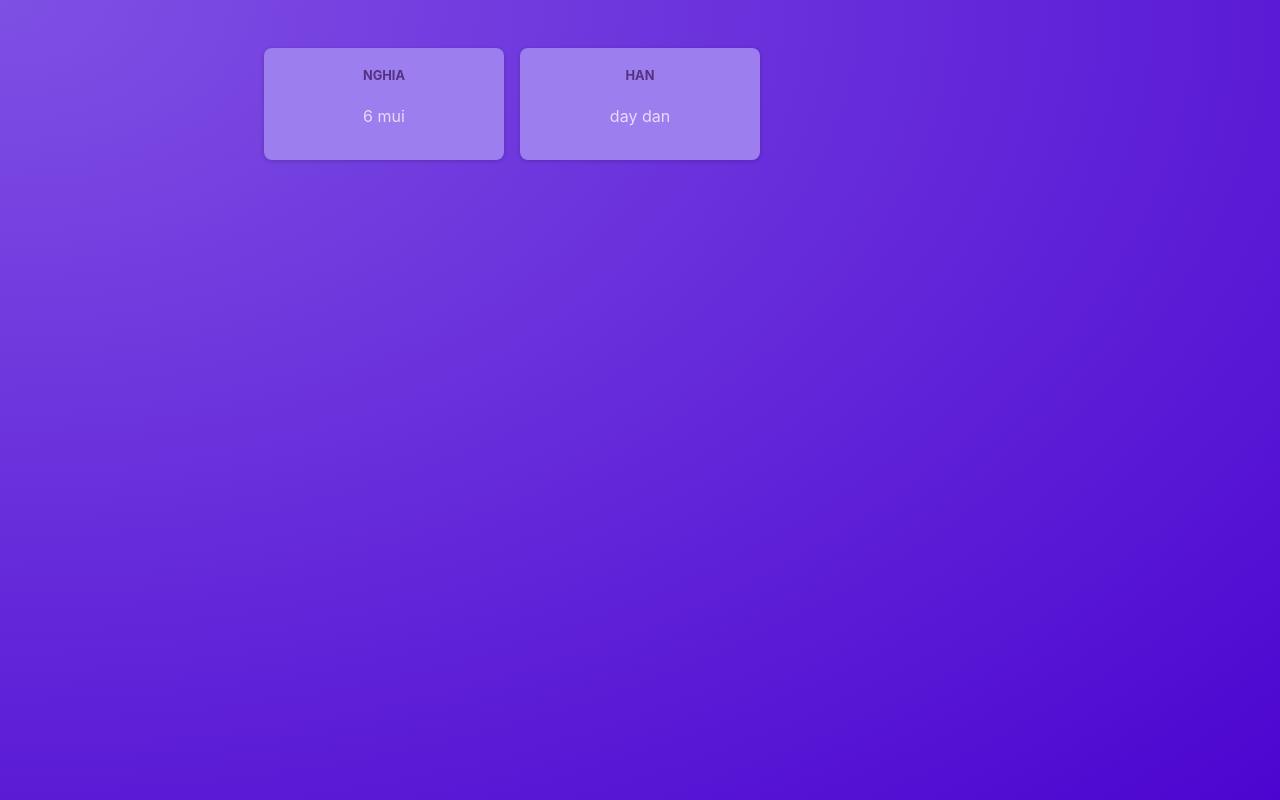
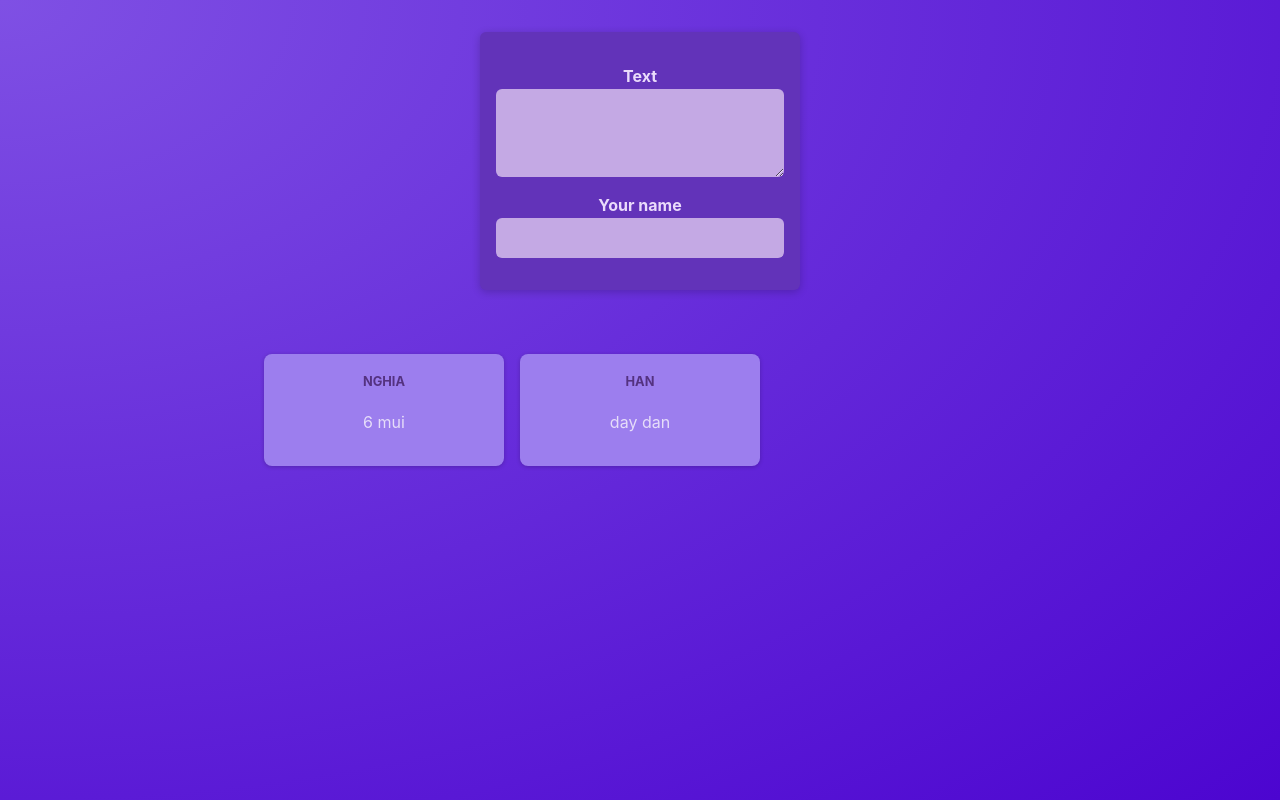
Before and after one commit to TrongNghia-17/react-crash-course, a React (Vite) app: page / in a window 1280 px wide. Built offline with nearby package versions, Linux system fonts and the light colour scheme.

Commit message:
video 24

```diff
--- /dev/null
+++ b/src/components/NewPost.jsx
@@ -0,0 +1,18 @@
+import classes from './NewPost.module.css';
+
+function NewPost() {
+  return (
+    <form className={classes.form}>
+      <p>
+        <label htmlFor="body">Text</label>
+        <textarea id="body" required rows={3} />
+      </p>
+      <p>
+        <label htmlFor="name">Your name</label>
+        <input type="text" id="name" required />
+      </p>
+    </form>
+  );
+}
+
+export default NewPost;
--- /dev/null
+++ b/src/components/NewPost.module.css
@@ -0,0 +1,55 @@
+.form {
+  background-color: #6233b9;
+  padding: 1rem;
+  width: 20rem;
+  margin: 2rem auto;
+  border-radius: 6px;
+  box-shadow: 0 2px 8px rgba(0, 0, 0, 0.2);
+}
+
+.form label {
+  display: block;
+  margin-bottom: 0.05rem;
+  color: #eadbfb;
+  font-weight: bold;
+}
+
+.form input,
+.form textarea {
+  display: block;
+  width: 100%;
+  font: inherit;
+  padding: 0.5rem;
+  border-radius: 6px;
+  border: none;
+  background-color: #c4a9e4;
+  color: #28262c;
+}
+
+.actions {
+  display: flex;
+  justify-content: flex-end;
+  gap: 0.5rem;
+}
+
+.actions button {
+  cursor: pointer;
+  font: inherit;
+  padding: 0.5rem 1.5rem;
+  border: none;
+  border-radius: 4px;
+  background-color: #34036c;
+  color: #e5d5f7;
+}
+
+.actions button:hover {
+  background-color: #23014a;
+}
+
+.actions button[type='button'] {
+  background-color: transparent;
+}
+
+.actions button[type='button']:hover {
+  color: #d1bee6;
+}
--- a/src/components/PostsList.jsx
+++ b/src/components/PostsList.jsx
@@ -1,12 +1,16 @@
 import Post from "./Post";
+import NewPost from "./NewPost";
 import Classes from "./PostsList.module.css";
 
 function PostList() {
     return (
-        <ul className={Classes.posts}>
-            <Post author="Nghia" body="6 mui" />
-            <Post author="Han" body="day dan" />
-        </ul>
+        <>
+            <NewPost />
+            <ul className={Classes.posts}>
+                <Post author="Nghia" body="6 mui" />
+                <Post author="Han" body="day dan" />
+            </ul>
+        </>
     );
 }
 
```
